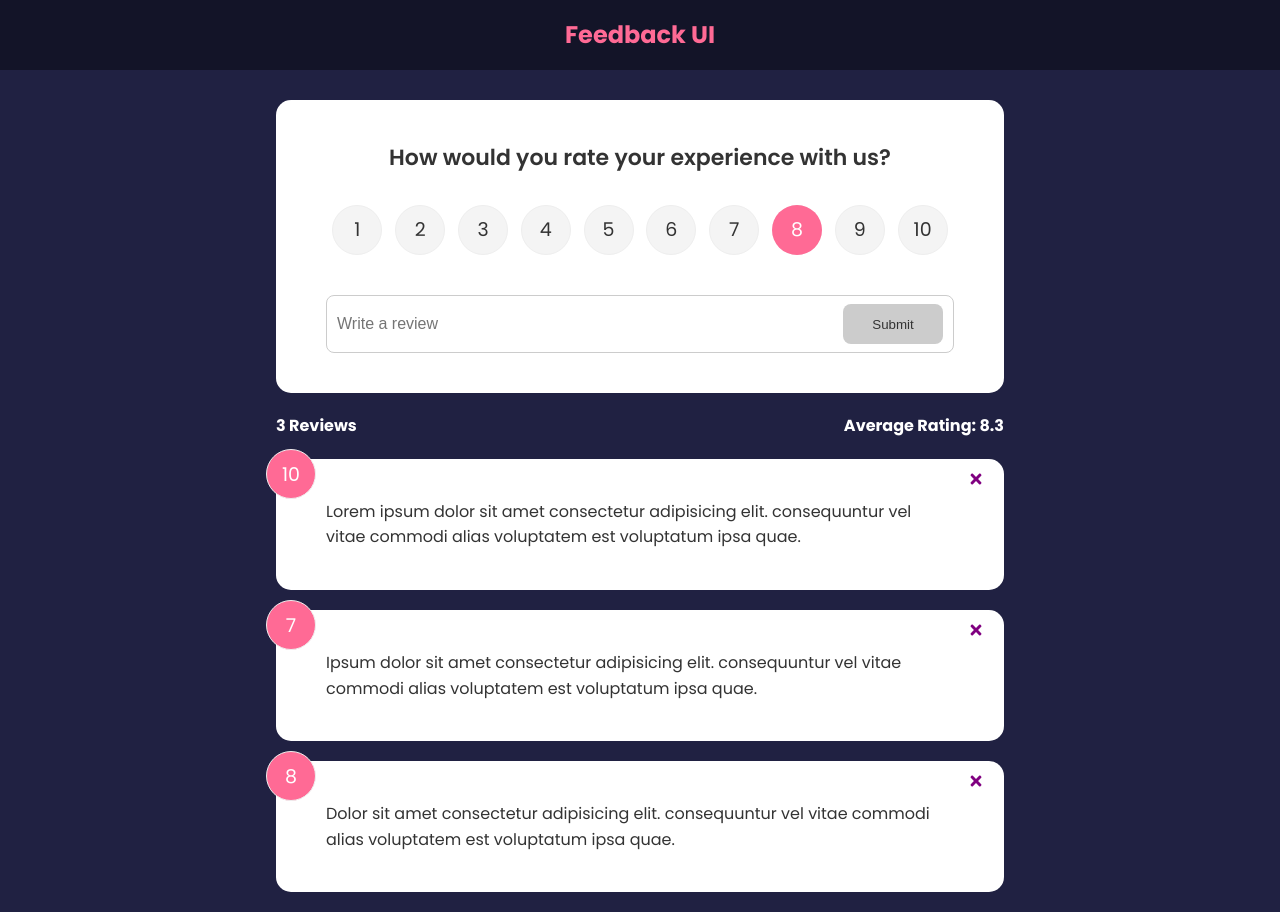
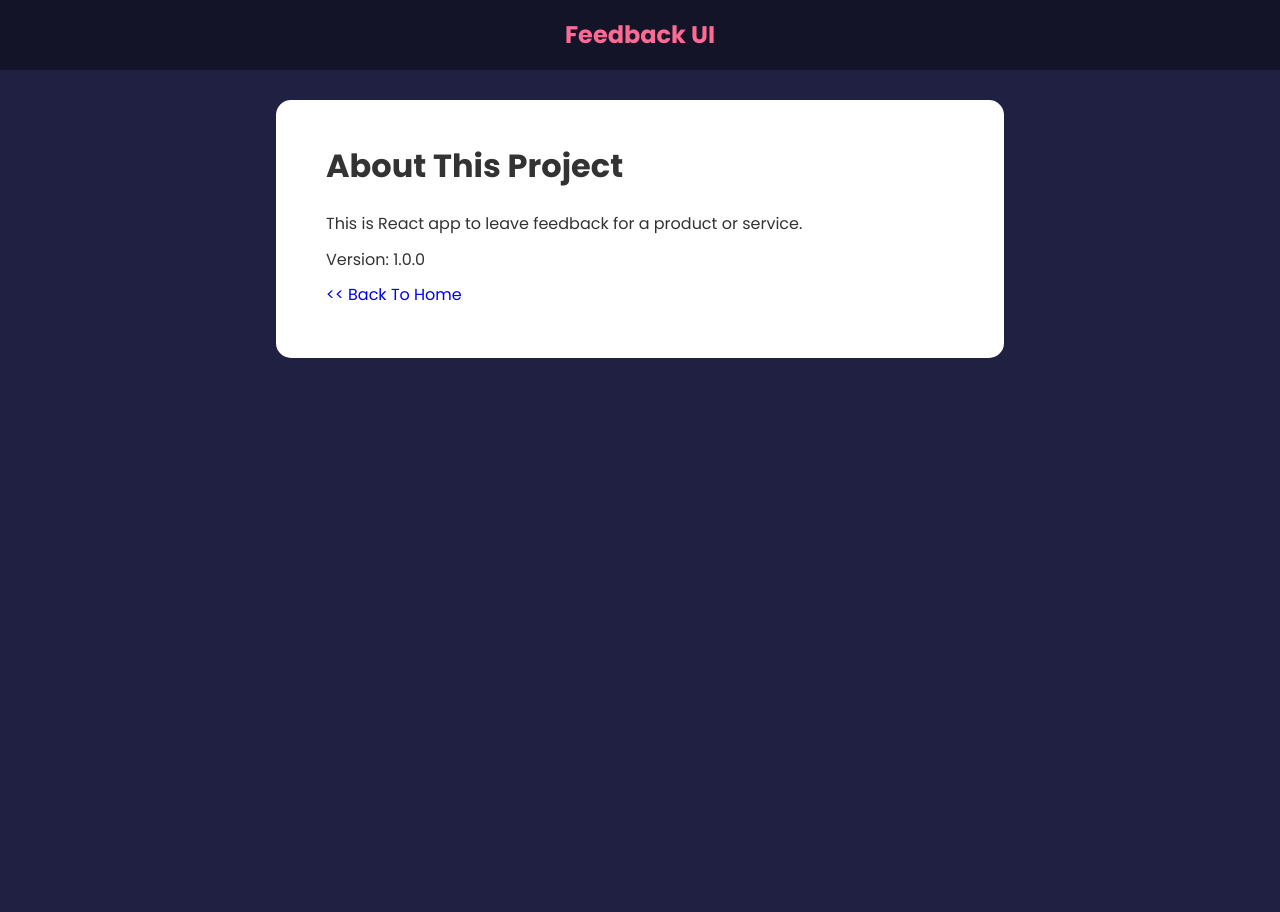
Before and after one commit to Abid-Hasan/rf2b-feedback-app, a React (Create React App) app: page /about in a window 1280 px wide. After the commit the page ends 800 px from the top, so only its background shows below. Built offline with nearby package versions, Linux system fonts and the light colour scheme; the HTML template or start-up script is replaced by a standard one.

Commit message:
Implement react router

```diff
--- a/package.json
+++ b/package.json
@@ -10,6 +10,7 @@
     "react": "^17.0.2",
     "react-dom": "^17.0.2",
     "react-icons": "^4.3.1",
+    "react-router-dom": "^6.2.2",
     "react-scripts": "5.0.0",
     "uuid": "^8.3.2",
     "web-vitals": "^2.1.4"
--- a/src/App.js
+++ b/src/App.js
@@ -1,10 +1,13 @@
 import { useState } from "react";
+import { Route, Routes } from "react-router-dom";
 import { v4 as uuidv4 } from "uuid";
+import AboutIconLink from "./components/AboutIconLink";
 import FeedbackForm from "./components/FeedbackForm";
 import FeedbackList from "./components/FeedbackList";
 import FeedbackStats from "./components/FeedbackStats";
 import Header from "./components/Header";
 import FeedbackData from "./data/FeedbackData";
+import AboutPage from "./pages/AboutPage";
 
 function App() {
   const [feedback, setFeedback] = useState(FeedbackData);
@@ -23,11 +26,32 @@
   return (
     <>
       <Header />
-      <div className="container">
-        <FeedbackForm handleAdd={handleAdd} />
-        <FeedbackStats feedback={feedback} />
-        <FeedbackList feedback={feedback} handleDelete={handleDelete} />
-      </div>
+      <Routes>
+        <Route
+          path="/"
+          element={
+            <>
+              <div className="container">
+                <FeedbackForm handleAdd={handleAdd} />
+                <FeedbackStats feedback={feedback} />
+                <FeedbackList feedback={feedback} handleDelete={handleDelete} />
+              </div>
+              <AboutIconLink />
+            </>
+          }
+        ></Route>
+
+        <Route
+          path="/about"
+          element={
+            <>
+              <div className="container">
+                <AboutPage />
+              </div>
+            </>
+          }
+        />
+      </Routes>
     </>
   );
 }
--- /dev/null
+++ b/src/components/AboutIconLink.jsx
@@ -0,0 +1,15 @@
+import React from "react";
+import { FaQuestionCircle } from "react-icons/fa";
+import { Link } from "react-router-dom";
+
+const AboutIconLink = () => {
+  return (
+    <div className="about-link">
+      <Link to="/about">
+        <FaQuestionCircle size={50} />
+      </Link>
+    </div>
+  );
+};
+
+export default AboutIconLink;
--- a/src/components/FeedbackForm.jsx
+++ b/src/components/FeedbackForm.jsx
@@ -5,7 +5,7 @@
 
 const FeedbackForm = ({ handleAdd }) => {
   const [text, setText] = useState("");
-  const [rating, setRating] = useState(10);
+  const [rating, setRating] = useState(8);
   const [btnDisabled, setBtnDisabled] = useState(true);
   const [message, setMessage] = useState("");
 
--- a/src/index.css
+++ b/src/index.css
@@ -190,6 +190,13 @@
 .about-link {
   display: flex;
   justify-content: flex-end;
+  position: relative;
+  left: -20px;
+  top: -10px;
+}
+
+.home-link {
+  text-decoration: none;
 }
 
 /* FIX: Remove position: absolute to keep about icon at the bottom of the
--- a/src/index.js
+++ b/src/index.js
@@ -1,14 +1,17 @@
-import React from 'react';
-import ReactDOM from 'react-dom';
-import './index.css';
-import App from './App';
-import reportWebVitals from './reportWebVitals';
+import React from "react";
+import ReactDOM from "react-dom";
+import "./index.css";
+import App from "./App";
+import reportWebVitals from "./reportWebVitals";
+import { BrowserRouter } from "react-router-dom";
 
 ReactDOM.render(
   <React.StrictMode>
-    <App />
+    <BrowserRouter>
+      <App />
+    </BrowserRouter>
   </React.StrictMode>,
-  document.getElementById('root')
+  document.getElementById("root")
 );
 
 // If you want to start measuring performance in your app, pass a function
--- /dev/null
+++ b/src/pages/AboutPage.jsx
@@ -0,0 +1,22 @@
+import React from "react";
+import { Link } from "react-router-dom";
+import Card from "../components/shared/Card";
+
+const AboutPage = () => {
+  return (
+    <Card>
+      <div className="about">
+        <h1>About This Project</h1>
+        <p>This is React app to leave feedback for a product or service.</p>
+        <p>Version: 1.0.0</p>
+        <p>
+          <Link className="home-link" to="/">
+            &lt;&lt; Back To Home
+          </Link>
+        </p>
+      </div>
+    </Card>
+  );
+};
+
+export default AboutPage;
```
Also changed, not shown: 1 other file (tests, documents, lock files or other folders).
